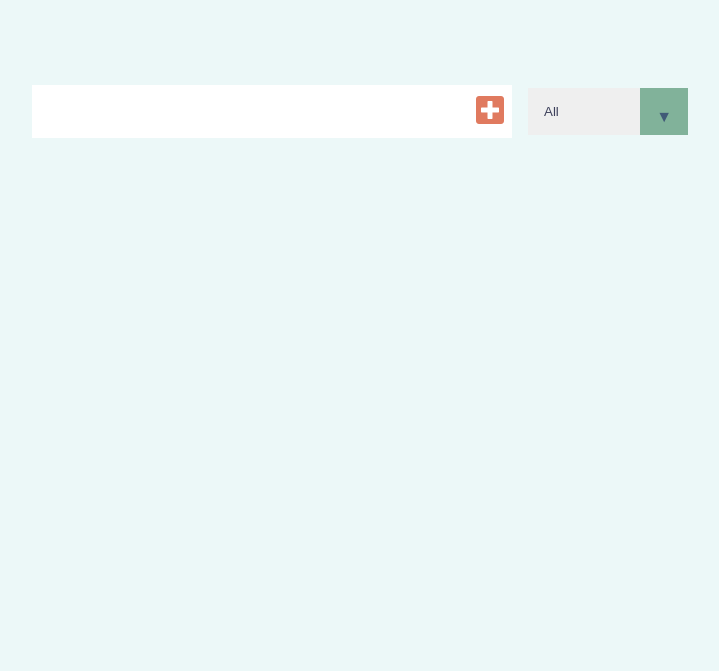
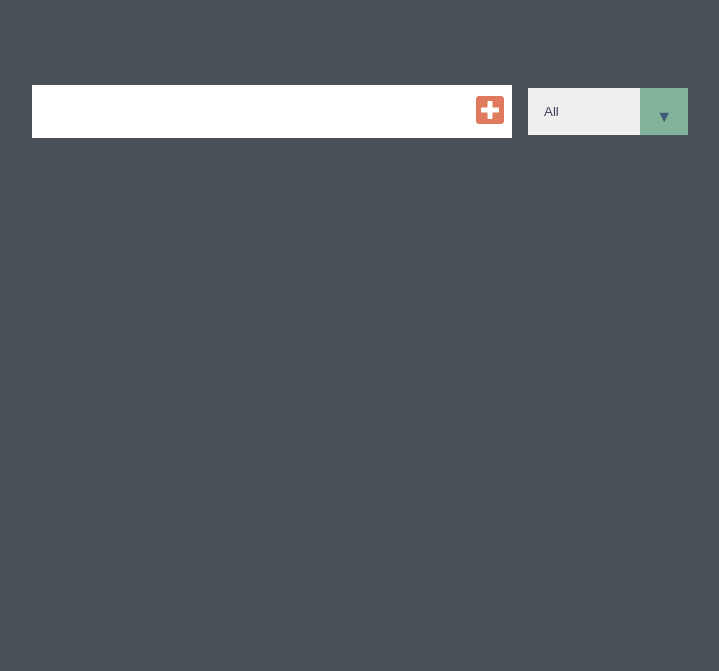
Before and after one commit to aegli84/Todo-list, a plain HTML site: page index.html in a window 1280 px wide. Shown: the part 129-800 px from the top of the page, without its empty margins (272-991 px from the left). Drawn offline with Linux system fonts and the light colour scheme.

Commit message:
Update style.css

```diff
--- a/style.css
+++ b/style.css
@@ -8,7 +8,7 @@
 }
 
 body {
-    background: #ecf8f8;
+    background: #495057;
     color: #415a77;
     font-family: "Poppins", sans-serif;
     min-height: 100vh;
```
